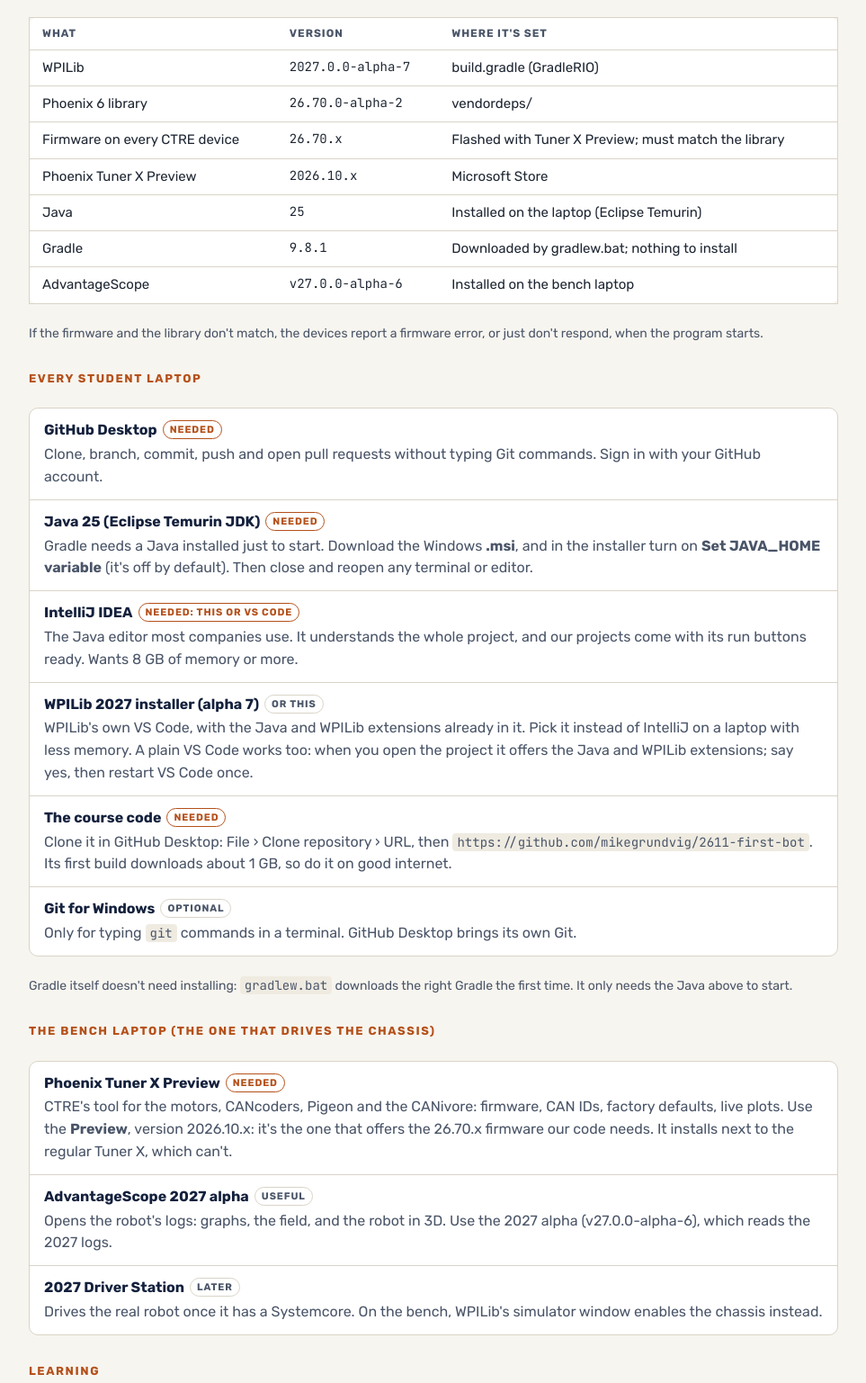
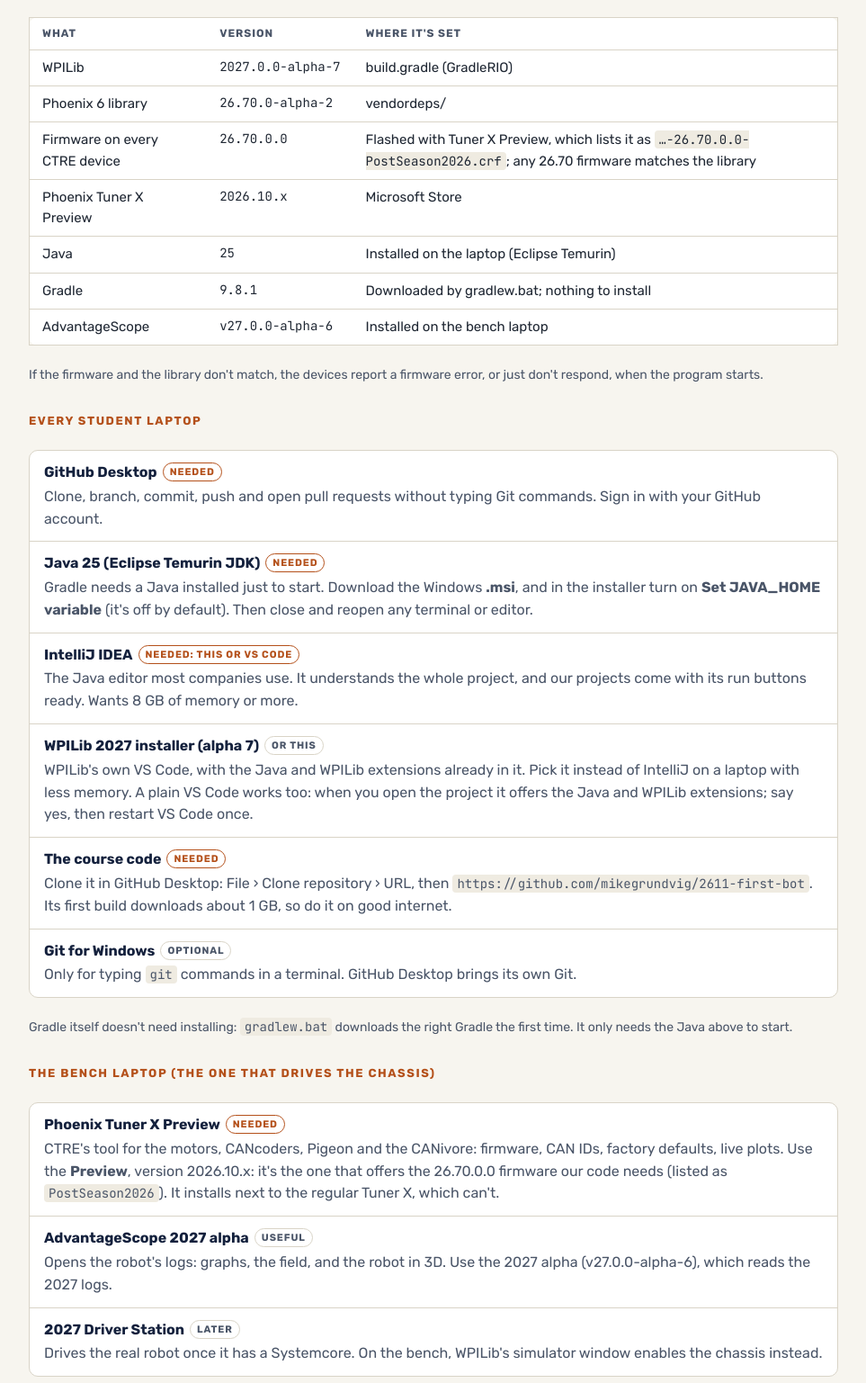
Before and after one commit to mikegrundvig/2611-first-bot, a plain HTML site: page docs/links.html in a window 1280 px wide. Shown: the part 220-1757 px from the top of the page at 90% size, without its empty margins (158-1121 px from the left). Drawn offline with Linux system fonts and the light colour scheme.

Commit message:
Name the exact firmware: 26.70.0.0 (PostSeason2026)

```diff
--- a/docs/links.html
+++ b/docs/links.html
@@ -48,7 +48,7 @@ table.versions td:nth-child(2) { font-family: 'JetBrains Mono', 'Courier New', m
     <tr><th>What</th><th>Version</th><th>Where it's set</th></tr>
     <tr><td>WPILib</td><td>2027.0.0-alpha-7</td><td>build.gradle (GradleRIO)</td></tr>
     <tr><td>Phoenix 6 library</td><td>26.70.0-alpha-2</td><td>vendordeps/</td></tr>
-    <tr><td>Firmware on every CTRE device</td><td>26.70.x</td><td>Flashed with Tuner X Preview; must match the library</td></tr>
+    <tr><td>Firmware on every CTRE device</td><td>26.70.0.0</td><td>Flashed with Tuner X Preview, which lists it as <code>…-26.70.0.0-PostSeason2026.crf</code>; any 26.70 firmware matches the library</td></tr>
     <tr><td>Phoenix Tuner X Preview</td><td>2026.10.x</td><td>Microsoft Store</td></tr>
     <tr><td>Java</td><td>25</td><td>Installed on the laptop (Eclipse Temurin)</td></tr>
     <tr><td>Gradle</td><td>9.8.1</td><td>Downloaded by gradlew.bat; nothing to install</td></tr>
@@ -90,7 +90,7 @@ table.versions td:nth-child(2) { font-family: 'JetBrains Mono', 'Courier New', m
   <div class="list">
     <div class="item">
       <div><a class="name" href="https://apps.microsoft.com/detail/9n17ns6nm06v">Phoenix Tuner X Preview</a><span class="tag must">Needed</span></div>
-      <p class="why">CTRE's tool for the motors, CANcoders, Pigeon and the CANivore: firmware, CAN IDs, factory defaults, live plots. Use the <b>Preview</b>, version 2026.10.x: it's the one that offers the 26.70.x firmware our code needs. It installs next to the regular Tuner X, which can't.</p>
+      <p class="why">CTRE's tool for the motors, CANcoders, Pigeon and the CANivore: firmware, CAN IDs, factory defaults, live plots. Use the <b>Preview</b>, version 2026.10.x: it's the one that offers the 26.70.0.0 firmware our code needs (listed as <code>PostSeason2026</code>). It installs next to the regular Tuner X, which can't.</p>
     </div>
     <div class="item">
       <div><a class="name" href="https://github.com/Mechanical-Advantage/AdvantageScope/releases/tag/v27.0.0-alpha-6">AdvantageScope 2027 alpha</a><span class="tag">Useful</span></div>
```
Also changed, not shown: docs/cheat-sheet.html (+1 -1 lines), 1 other file.
